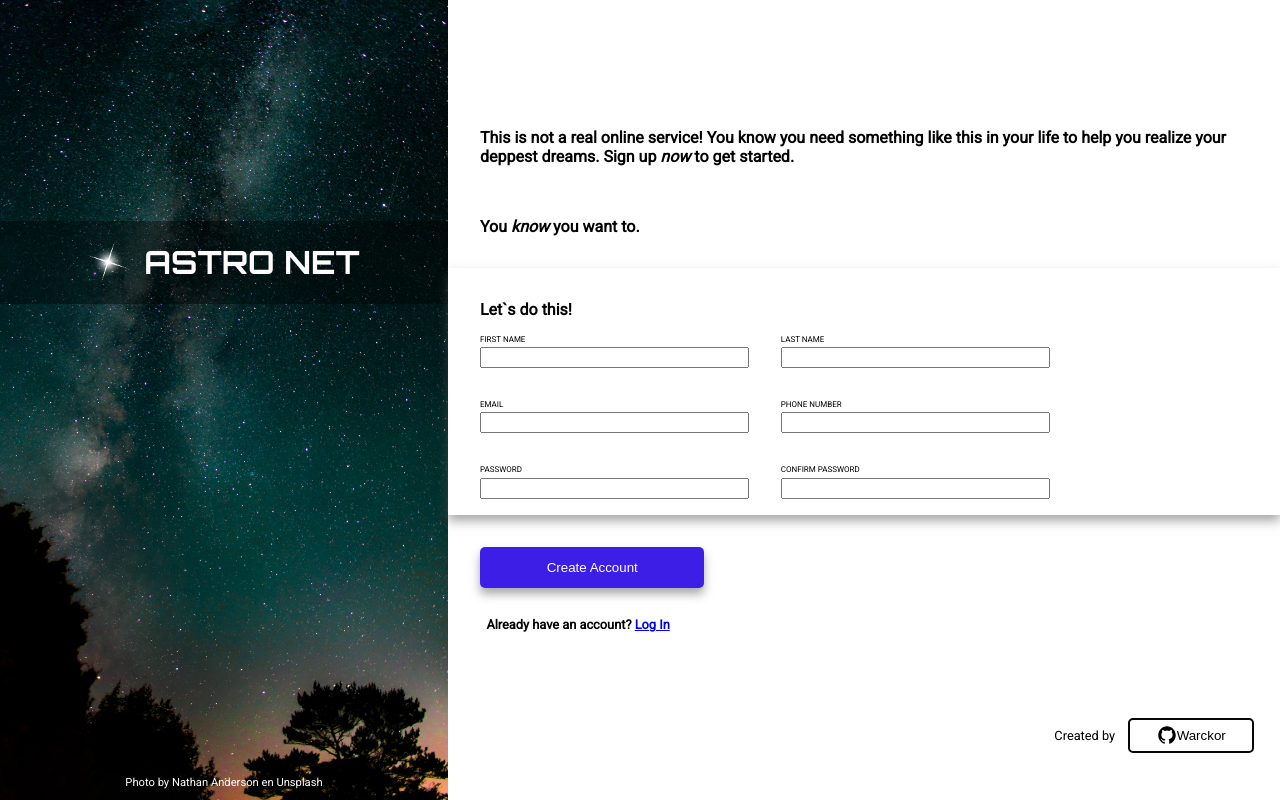
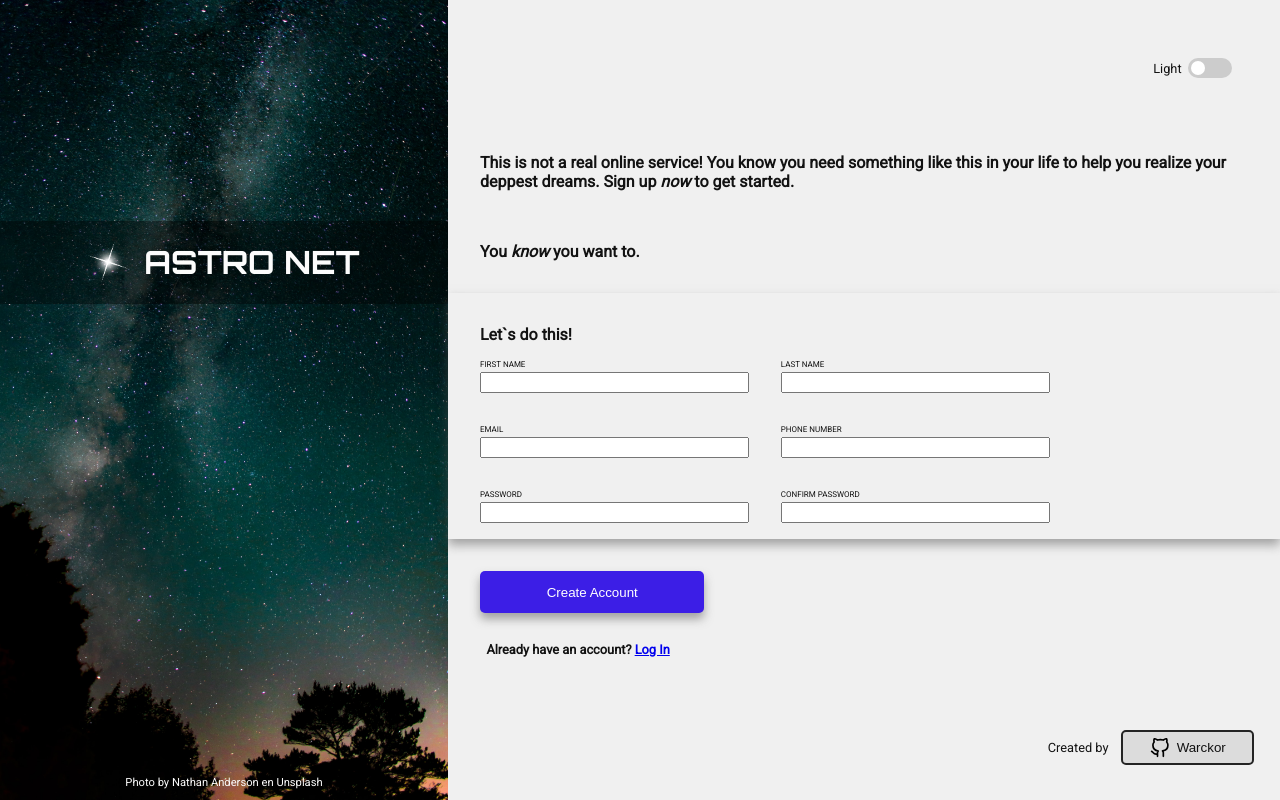
Before and after one commit to Warckor/sign-up-form, a website built with Vite: page index.html in a window 1280 px wide. Built offline with nearby package versions, Linux system fonts and the light colour scheme.

Commit message:
Add Light-Dark themes styling and selector

```diff
--- a/index.html
+++ b/index.html
@@ -26,6 +26,13 @@
       </p>
     </div>
     <div class="container-right">
+      <div class="theme">
+        <p class="theme-name">Light</p>
+        <label for="selector" class="theme-label">
+          <input type="checkbox" name="theme-selector" id="selector">
+          <span class="slider"></span>
+        </label>
+      </div>
       <div class="content">
         <p>This is not a real online service! You know you need something like this in your life to help
           you realize your deppest dreams. Sign up <em>now</em> to get started.</p>
@@ -40,19 +47,19 @@
             <div class="form-data">
               <div class="input">
                 <label for="name">FIRST NAME</label>
-                <input type="text" name="first-name" id="name">
+                <input type="text" name="first-name" id="name" autocomplete="off">
               </div>
               <div class="input">
-                <label for="last-name">LAST NAME</label>
-                <input type="text" name="last-name" id="surname">
+                <label for="surname">LAST NAME</label>
+                <input type="text" name="last-name" id="surname" autocomplete="off">
               </div>
               <div class="input">
                 <label for="email">EMAIL</label>
-                <input type="email" name="email" id="email">
+                <input type="email" name="email" id="email" autocomplete="off">
               </div>
               <div class="input">
                 <label for="phone">PHONE NUMBER</label>
-                <input type="number" name="phone" id="`phone">
+                <input type="number" name="phone" id="phone" autocomplete="off">
               </div>
               <div class="input">
                 <label for="password">PASSWORD</label>
@@ -72,7 +79,7 @@
       </div>
       <div class="footer">
         Created by <button class="github">
-          <img src="./assets/logo-github.svg" alt="link to github" />
+          <img src="./assets/github-black.svg" alt="link to github" />
           <a href="https://github.com/warckor" target="_blank" rel="noopener noreferrer">Warckor</a>
         </button>
       </div>
--- a/main.js
+++ b/main.js
@@ -0,0 +1,24 @@
+const themeSelector = document.getElementById('selector');
+const root = document.documentElement;
+const themeName = document.querySelector('.theme-name');
+
+
+
+function setTheme() {
+  const newTheme = root.className === 'dark' ? 'light' : 'dark';
+  root.className = newTheme;
+}
+
+function changeThemeName() {
+  const newName = root.className === 'light' ? 'Light' : 'Dark';
+  themeName.textContent = newName;
+}
+
+themeSelector.addEventListener('click', () => {
+  setTheme();
+  changeThemeName();
+});
+
+window.onload = () => {
+  root.className = 'light';
+}
--- a/style.css
+++ b/style.css
@@ -1,8 +1,25 @@
 @import url('https://fonts.googleapis.com/css2?family=Roboto&display=swap');
 @import url('https://fonts.googleapis.com/css2?family=Orbitron:wght@700&family=Roboto&display=swap');
 
+:root.dark {
+  --border-btn: 2px solid rgb(220, 220, 220);
+  --color-base-bg: rgb(18, 18, 18);
+  --color-base-text: rgb(240, 240, 240);
+  --color-btn-bg: rgb(36, 36, 36);
+  --github-icon-src: url('./assets/github-white.svg');
+}
+
+:root.light {
+  --border-btn: 2px solid rgb(36, 36, 36);
+  --color-base-bg: rgb(240, 240, 240);
+  --color-base-text: rgb(18, 18, 18);
+  --color-btn-bg: rgb(220, 220, 220);
+  --github-icon-src: url('./assets/github-black.svg');
+}
 
 body {
+  color: var(--color-base-text);
+  background-color: var(--color-base-bg);
   font-family: 'Roboto', Arial, Helvetica, sans-serif;
   margin: 0;
   padding: 0;
@@ -70,14 +87,14 @@ body {
 .container-right {
   display: flex;
   flex-direction: column;
-  justify-content: space between;
+  justify-content: space-between;
   align-items: flex-start;
   flex: 1 0 60%;
 
-  margin-top: 6em;
+  margin-top: 1em;
 }
 
-.content, .footer {
+.theme, .content, .footer {
   flex: 1;
 }
 
@@ -162,17 +179,82 @@ label {
   align-items: center;
   justify-content: center;
   padding: 0.4em 2em;
-  border: 2px solid rgb(7, 7, 7);
+  border: var(--border-btn);
   border-radius: 5px;
-  background: white;
+  background: var(--color-btn-bg);
+  gap: 0.5em;
 }
 
 .github > img {
   width: 20px;
   height: 20px;
+  content: var(--github-icon-src);
 }
 
 .github > a {
   text-decoration: none;
-  color: black;
+  color: var(--color-base-text);
 }
+
+.theme {
+  display: flex;
+  flex-flow: row nowrap;
+  align-items: center;
+  justify-content: flex-end;
+  width: 100%;
+  gap: 2em;
+}
+
+.theme p {
+  font-size: 0.8em;
+  margin: 0 0.5em;
+}
+
+.theme-label {
+  position: relative;
+  display: inline-block;
+  width: 60px;
+  height: 20px;
+}
+
+#selector {
+  opacity: 0;
+  width: 0;
+  height: 0;
+}
+
+.slider {
+  position: absolute;
+  cursor: pointer;
+  top: 0;
+  left: -4em;
+  right: 6em;
+  bottom: 0;
+  background-color: #ccc;
+  transition: .4s;
+  border-radius: 34px;
+}
+
+.slider:before {
+  position: absolute;
+  content: "";
+  height: 14px;
+  width: 14px;
+  left: 3px;
+  bottom: 3px;
+  background-color: white;
+  transition: .4s;
+  border-radius: 50%;
+}
+
+input:checked + .slider {
+  background-color: #2196F3;
+}
+
+input:focus + .slider {
+  box-shadow: 0 0 1px #2196F3;
+}
+
+input:checked + .slider:before {
+  transform: translateX(24px);
+}
```
Also changed, not shown: assets/github-black.svg (added), assets/github-white.svg (added).
